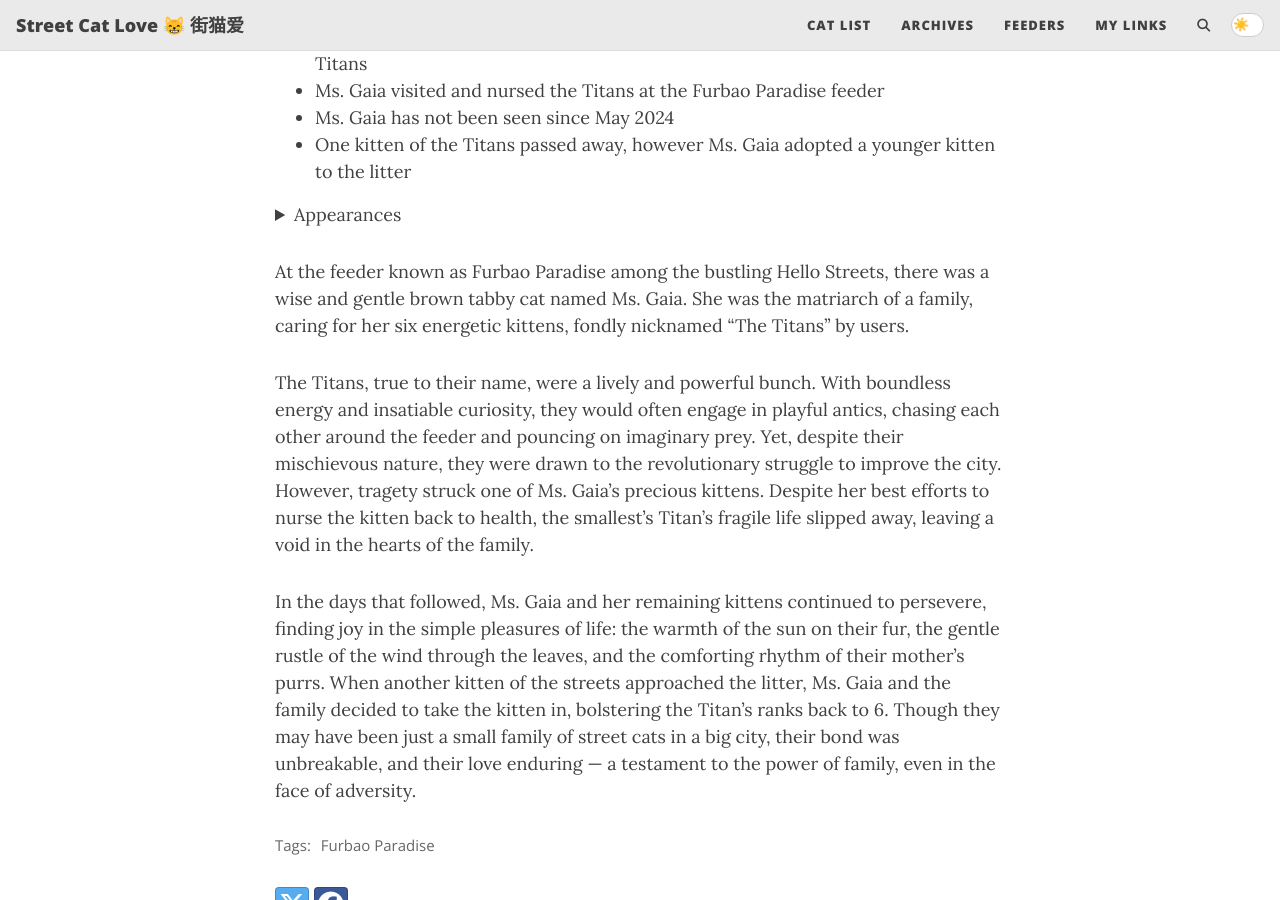
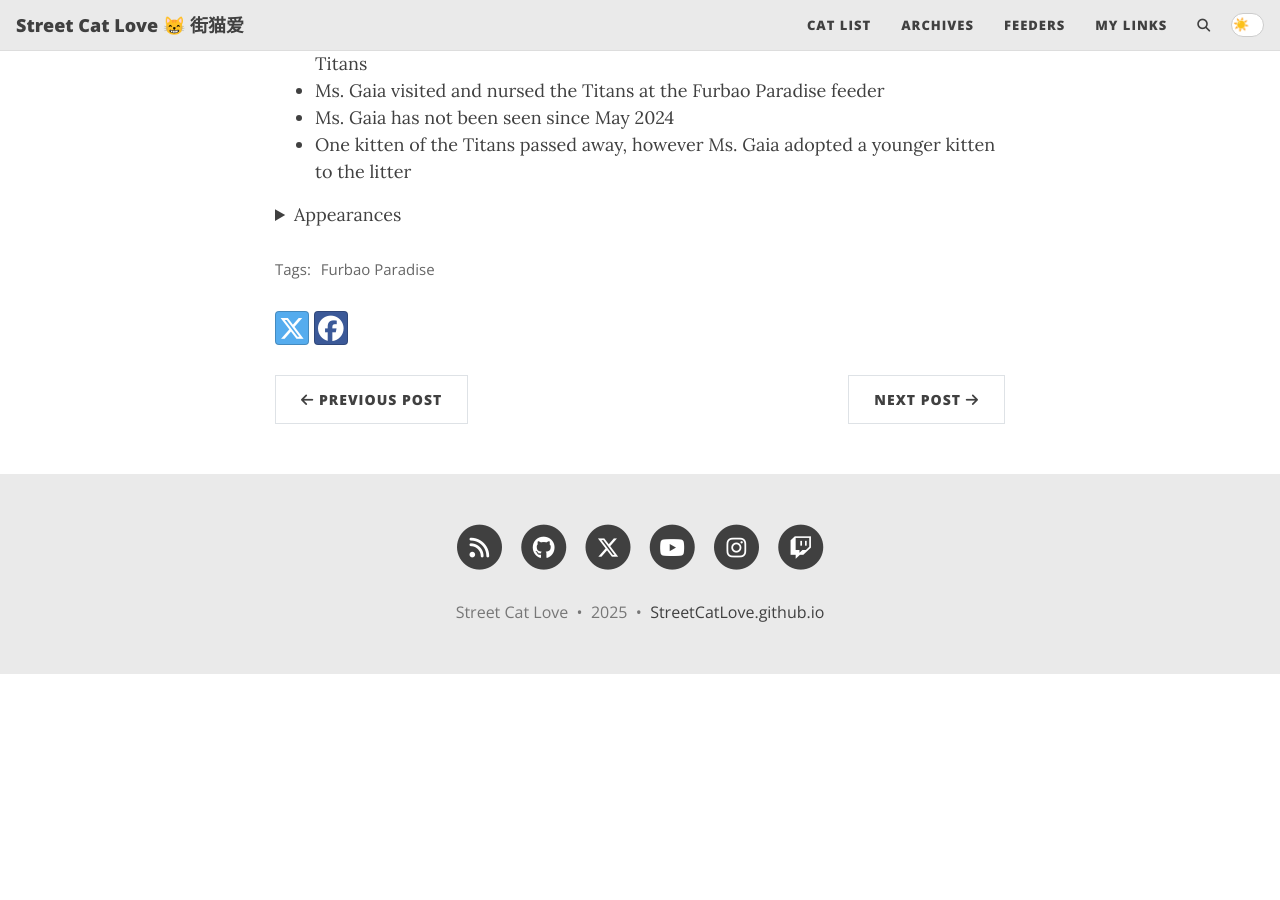
Before and after one commit to StreetCatLove/hellostreetcat, a Jekyll site: the page built from _posts/2024-11-28-ms_gaia.md, in a window 1280 px wide and 900 px high, scrolled down 417 px. Built offline with Jekyll 4.4.1, drawn with Linux system fonts in a browser that asks for light colours; comment, search, counter and statistics services are not loaded; after the commit the page ends 1091 px from its top, so only the background shows below that.

Commit message:
Update 2024-11-28-ms_gaia.md

```diff
--- a/_posts/2024-11-28-ms_gaia.md
+++ b/_posts/2024-11-28-ms_gaia.md
@@ -41,9 +41,3 @@ comments: false
   <li><a href="https://youtu.be/bQdvabQNe5s?">3/16/24 Pt 3 - Last Kitten Gone During Lag</a></li>
 </ul>
 </details>
-
-At the feeder known as Furbao Paradise among the bustling Hello Streets, there was a wise and gentle brown tabby cat named Ms. Gaia. She was the matriarch of a family, caring for her six energetic kittens, fondly nicknamed "The Titans" by users.
-
-The Titans, true to their name, were a lively and powerful bunch. With boundless energy and insatiable curiosity, they would often engage in playful antics, chasing each other around the feeder and pouncing on imaginary prey. Yet, despite their mischievous nature, they were drawn to the revolutionary struggle to improve the city. However, tragety struck one of Ms. Gaia's precious kittens. Despite her best efforts to nurse the kitten back to health, the smallest's Titan's fragile life slipped away, leaving a void in the hearts of the family.
-
-In the days that followed, Ms. Gaia and her remaining kittens continued to persevere, finding joy in the simple pleasures of life: the warmth of the sun on their fur, the gentle rustle of the wind through the leaves, and the comforting rhythm of their mother's purrs. When another kitten of the streets approached the litter, Ms. Gaia and the family decided to take the kitten in, bolstering the Titan's ranks back to 6. Though they may have been just a small family of street cats in a big city, their bond was unbreakable, and their love enduring — a testament to the power of family, even in the face of adversity.
```
